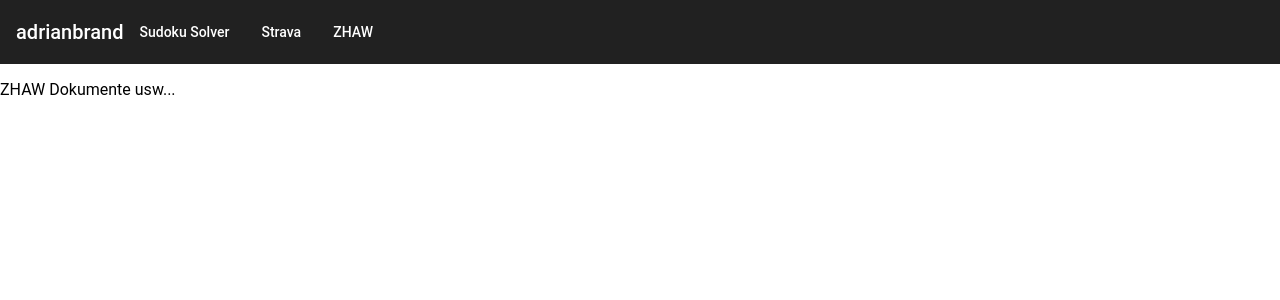
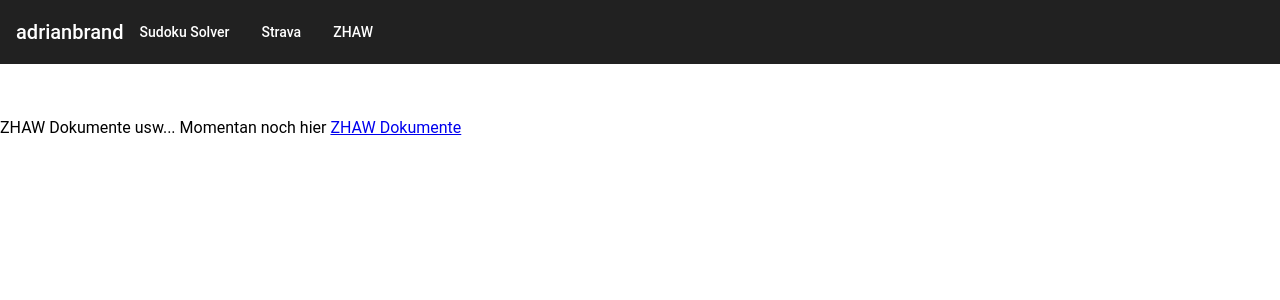
Before and after one commit to brandadrian/factory, an Angular app in the folder kaese/: page /zhaw in a window 1280 px wide. Shown: the top 300 px of the page. Built offline with nearby package versions, Linux system fonts and the light colour scheme.

Commit message:
Link zu ZHAW-Dokus

```diff
--- a/kaese/src/app/zhaw/zhaw.component.html
+++ b/kaese/src/app/zhaw/zhaw.component.html
@@ -1 +1,3 @@
-<p>ZHAW Dokumente usw...</p>
+<br>
+<br>
+<p>ZHAW Dokumente usw... Momentan noch hier <a href="http://zhaw.adrianbrand.ch">ZHAW Dokumente</a></p>
```
